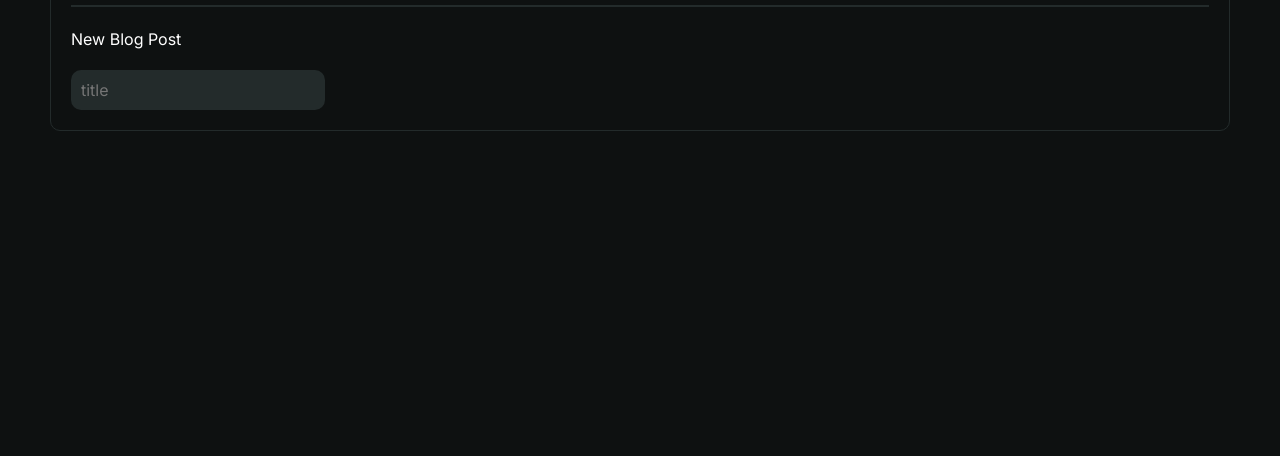
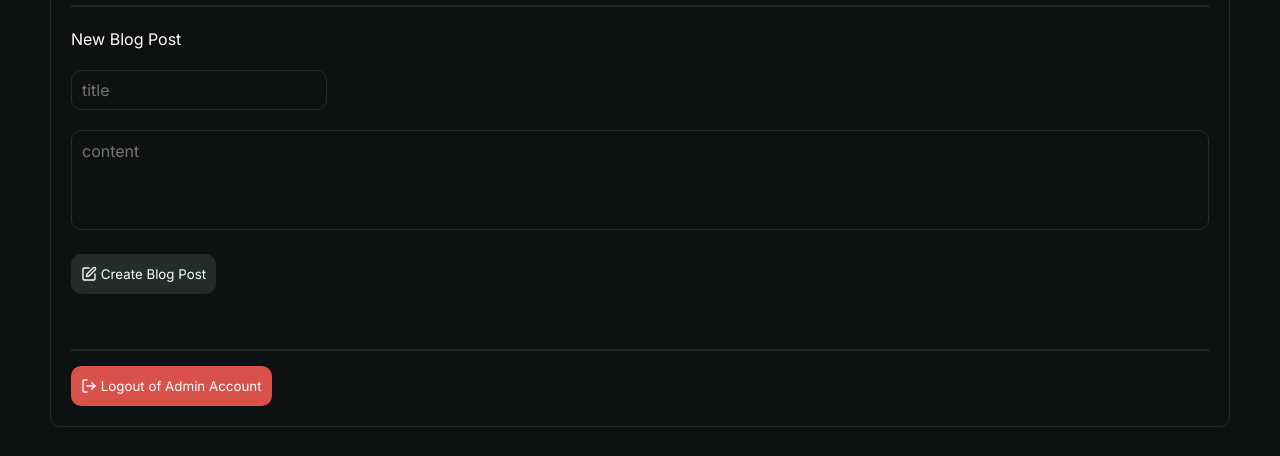
Before and after one commit to proPianist1124/propianist1124, a SvelteKit app: page /admin in a window 1280 px wide. Shown: the part 228-684 px from the top of the page. Built offline with nearby package versions, Linux system fonts and the light colour scheme; no server answers.

Commit message:
finishing touches on working model

```diff
--- a/src/routes/+page.svelte
+++ b/src/routes/+page.svelte
@@ -29,6 +29,7 @@
 <p style = "color: var(--color-secondary);">
     I am a nextjs and sveltekit fullstack software developer. I enjoy developing web applications/PWAs. This is my third year programming and I am still learning new things everyday.
 </p>
+<div style = "display: flex; align-items: center;">
     {#each socials as social}
         <a href = {social.link} style = "text-decoration: none; margin-right: 5px;">
             <button>
@@ -36,3 +37,4 @@
             </button>
         </a>
     {/each}
+</div>
--- a/src/routes/admin/+page.svelte
+++ b/src/routes/admin/+page.svelte
@@ -21,6 +21,10 @@
             window.location.reload()
         }
     }
+
+    async function create_post() {
+        alert("this feature is coming soon!")
+    }
 </script>
 
 <svelte:head>
@@ -29,15 +33,44 @@
 
 <h3>Admin Panel</h3>
 {#if data.admin == false}
-    <form on:submit|preventDefault = {login} autocomplete = "off" spellcheck = "false">
+    <form on:submit|preventDefault = {login} autocomplete = "off" spellcheck = "false" style = "display: flex; align-items: center;">
         <input name = "code" placeholder = "Enter code…"/>
-        <button type = "submit">Login</button>
+        <button type = "submit" style = "margin-left: 5px;">
+            <svg xmlns="http://www.w3.org/2000/svg" width = "16" height = "16" viewBox = "0 0 24 24" fill = "none" stroke = "currentColor" stroke-width = "2" stroke-linecap = "round" stroke-linejoin = "round">
+                <circle cx = "7.5" cy = "15.5" r = "5.5" />
+                <path d = "m21 2-9.6 9.6" />
+                <path d = "m15.5 7.5 3 3L22 7l-3-3" />
+            </svg>
+            &nbsp;Access
+        </button>
     </form>
     <p style = "color: var(--danger">{error}</p>
 {:else}
     <hr />
     <h4>New Blog Post</h4>
-    <form autocomplete = "off">
+    <form on:submit|preventDefault = {create_post} autocomplete = "off">
         <input placeholder = "title" />
+        <br><br>
+        <textarea placeholder = "content"></textarea>
+        <br><br>
+        <button type = "submit">
+            <svg xmlns = "http://www.w3.org/2000/svg" width = "16" height = "16" viewBox = "0 0 24 24" fill = "none" stroke = "currentColor" stroke-width = "2" stroke-linecap = "round" stroke-linejoin = "round">
+                <path d = "M12 3H5a2 2 0 0 0-2 2v14a2 2 0 0 0 2 2h14a2 2 0 0 0 2-2v-7" />
+                <path d = "M18.375 2.625a2.121 2.121 0 1 1 3 3L12 15l-4 1 1-4Z" />
+            </svg>
+            &nbsp;Create Blog Post
+        </button>
     </form>
+    <br><br>
+    <hr />
+    <a href = "/api/logout" style = "text-decoration: none;">
+        <button class = "danger">
+            <svg xmlns = "http://www.w3.org/2000/svg" width = "16" height = "16" viewBox = "0 0 24 24" fill = "none" stroke = "currentColor" stroke-width = "2" stroke-linecap = "round" stroke-linejoin = "round">
+                <path d = "M9 21H5a2 2 0 0 1-2-2V5a2 2 0 0 1 2-2h4" />
+                <polyline points = "16 17 21 12 16 7" />
+                <line x1 = "21" x2 = "9" y1 = "12" y2 = "12"/>
+            </svg>
+            &nbsp;Logout of Admin Account
+        </button>
+    </a>
 {/if}
--- /dev/null
+++ b/src/routes/api/logout/+server.ts
@@ -0,0 +1,6 @@
+import { redirect } from "@sveltejs/kit"
+
+export async function GET({ cookies }: any) {
+    cookies.delete("admin", { path: "/" })
+    redirect(302, "/admin")
+}
--- a/src/routes/style.css
+++ b/src/routes/style.css
@@ -8,6 +8,7 @@
     --color: #fff;
     --color-secondary: #A1A1AA;
     --danger: #D8524B;
+    --danger-darker: #d83e36;
     --border-radius: 10px;
     --transition: 0.1s;
     --font: "Inter", sans-serif;
@@ -33,6 +34,9 @@ h3, h4, h5, h6 {
 }
 
 button {
+    display: flex;
+    align-items: center;
+    justify-content: center;
     color: var(--color);
     border-radius: var(--border-radius);
     border: none;
@@ -46,18 +50,40 @@ button:hover {
     cursor: pointer;
     background-color: var(--background-lightest);
 }
+button.danger {
+    background-color: var(--danger);
+    color: #fff;
+}
+button.danger:hover {
+    background-color: var(--danger-darker);
+}
+
+input, textarea {
+    font-size: 16px;
+    font-family: var(--font);
+    background-color: var(--background);
+    color: var(--color);
+    border: 1px solid var(--background-lighter);
+    border-radius: var(--border-radius);
+    transition: var(--transition);
+    box-sizing: border-box;
+}
+input:focus, textarea:focus {
+    outline: none;
+    background-color: var(--background-lighter);
+}
+
+textarea {
+    padding: 10px;
+    height: 100px;
+    width: 100%;
+    resize: none;
+}
 
 input {
-    font-size: 16px;
     padding: 0px 10px;
     height: 40px;
-    font-family: var(--font);
-    background-color: var(--background-lighter);
-    color: var(--color);
-    border: none;
-    border-radius: var(--border-radius);
 }
-
 input.key {
     text-align: center;
     font-size: 16px;
@@ -69,6 +95,8 @@ input.key {
 }
 
 hr {
+    margin-top: 15px;
+    margin-bottom: 15px;
     border: 0.5px solid var(--background-lighter);
 }
 
```
Lines whose indentation alone changed are shown as unchanged.
